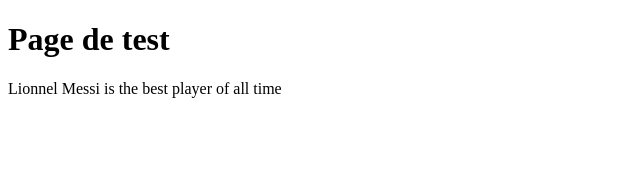
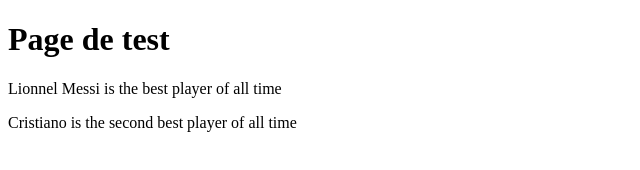
Before and after one commit to Yasser-sassaoui/Project1, a plain HTML site: page index.html in a window 1280 px wide. Shown: the whole page, without its empty margins (0-640 px from the left). Drawn offline with Linux system fonts and the light colour scheme.

Commit message:
Nouveau modification

```diff
--- a/index.html
+++ b/index.html
@@ -8,5 +8,6 @@
 <body>
     <h1>Page de test</h1>
     <p>Lionnel Messi is the best player of all time</p>
+    <p>Cristiano is the second best player of all time </p>
 </body>
 </html>
```
